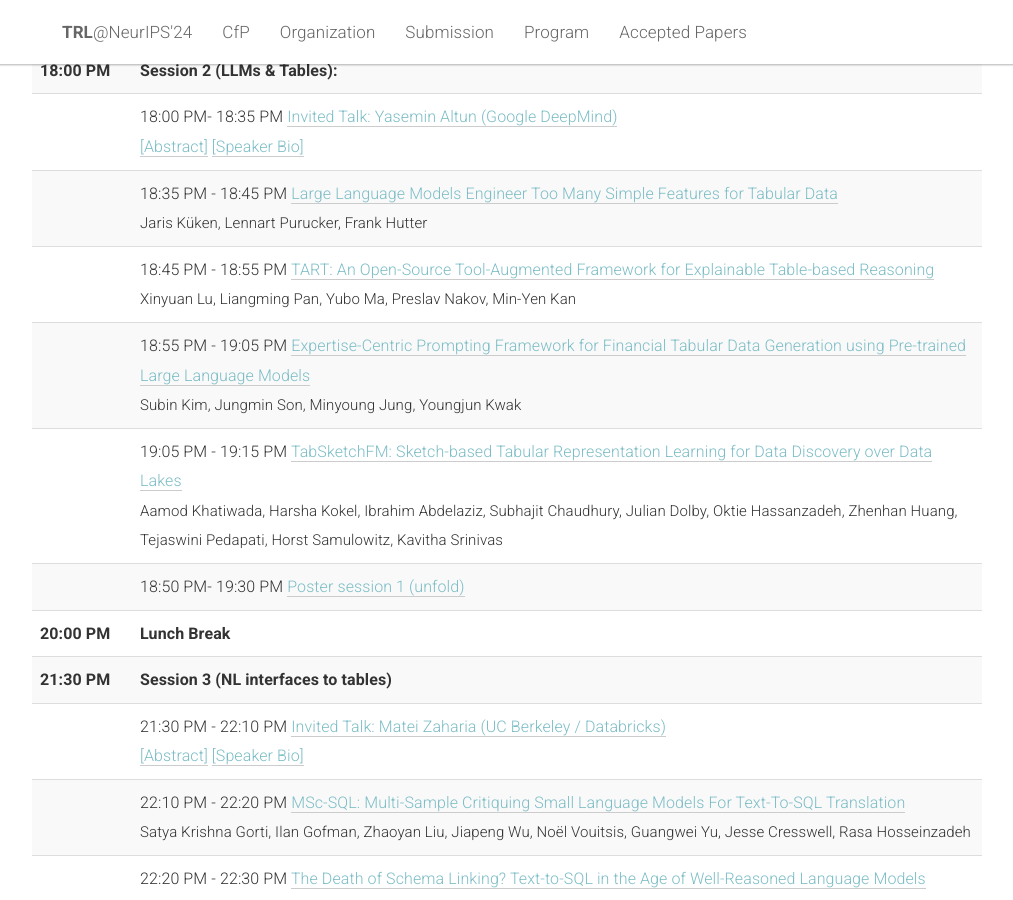
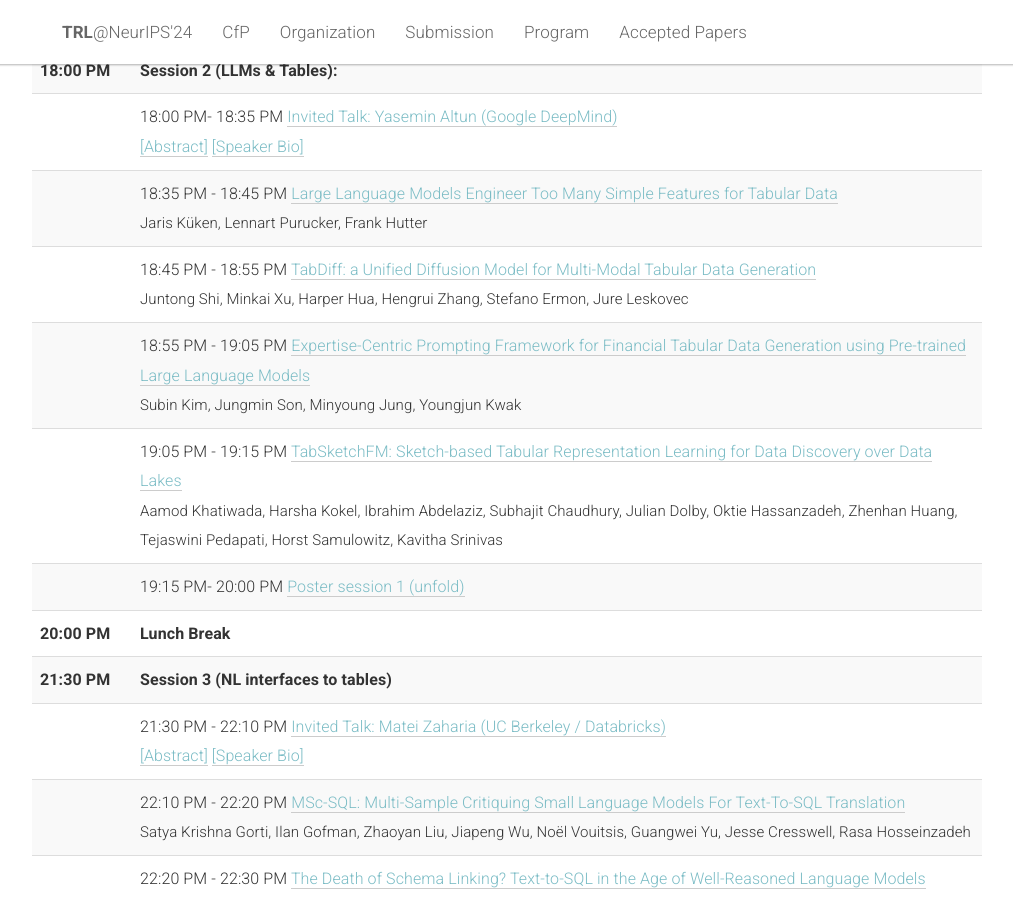
Before and after one commit to table-representation-learning/table-representation-learning.github.io, a Jekyll site: the page built from _pages/home.html, in a window 1280 px wide and 900 px high, scrolled down 3496 px. Shown: the whole window, without its empty margins (133-1146 px from the left). Built offline with Jekyll 4.4.1, drawn with Linux system fonts in a browser that asks for light colours; some of the changed text lies outside the part shown.

Commit message:
update orals

```diff
--- a/_pages/home.html
+++ b/_pages/home.html
@@ -516,9 +516,9 @@ Varoquaux has worked at UC Berkeley, McGill, and university of Florence. He did
                                     <td>
                                     <span scope="row" data-time="10:45">10:45 AM</span> -
                                     <span scope="row" data-time="10:55">10:55 AM</span>
-                                    <a class="paper-title" href="https://openreview.net/forum?id=UF8RE1rkfU" target="_blank">TART: An Open-Source Tool-Augmented Framework for Explainable Table-based Reasoning</a>
+                                    <a class="paper-title" href="https://openreview.net/forum?id=UF8RE1rkfU" target="_blank">TabDiff: a Unified Diffusion Model for Multi-Modal Tabular Data Generation</a>
                                     <br/>
-                                    <span class="paper-authors">Xinyuan Lu, Liangming Pan, Yubo Ma, Preslav Nakov, Min-Yen Kan
+                                    <span class="paper-authors">Juntong Shi, Minkai Xu, Harper Hua, Hengrui Zhang, Stefano Ermon, Jure Leskovec
                                     </span>
                                     </td>
                                 </tr>
@@ -549,8 +549,8 @@ Varoquaux has worked at UC Berkeley, McGill, and university of Florence. He did
                                 <tr>
                                     <th ></th>
                                     <td>
-                                    <span scope="row" data-time="10:50">11:15 AM</span>-
-                                    <span scope="row" data-time="11:30">12:00 AM</span>
+                                    <span scope="row" data-time="11:15">11:15 AM</span>-
+                                    <span scope="row" data-time="12:00">12:00 AM</span>
                                         <a data-toggle="collapse" href="#poster-1" aria-cexpanded="false"
                                         aria-controls="poster-1">Poster session 1 (unfold)</a>
                                         <div class="collapse" id="poster-1">
@@ -570,6 +570,7 @@ Varoquaux has worked at UC Berkeley, McGill, and university of Florence. He did
                                             <li>PyTorch Frame: A Modular Framework for Multi-Modal Tabular Learning</li>
                                             <li>Scaling Generative Tabular Learning for Large Language Models</li>
 
+                                            <li>TabDiff: a Unified Diffusion Model for Multi-Modal Tabular Data Generation</li>
                                             <li>Large Language Models Engineer Too Many Simple Features for Tabular Data</li>
                                             <li>TART: An Open-Source Tool-Augmented Framework for Explainable Table-based Reasoning</li>
                                             <li>Expertise-Centric Prompting Framework for Financial Tabular Data Generation using Pre-trained Large Language Models</li>
@@ -959,6 +960,13 @@ Varoquaux has worked at UC Berkeley, McGill, and university of Florence. He did
                     </li>
 
                     <li>
+                        <a class="paper-title" href="https://openreview.net/forum?id=LoSpFLqaHg" target="_blank">TabDiff: a Unified Diffusion Model for Multi-Modal Tabular Data Generation</a>
+                        <br>
+                        <span class="paper-authors">Juntong Shi, Minkai Xu, Harper Hua, Hengrui Zhang, Stefano Ermon, Jure Leskovec
+                        <br>
+                    </li>
+
+                    <li>
                         <a class="paper-title" href="https://openreview.net/forum?id=N3o3jF9H0G" target="_blank">Expertise-Centric Prompting Framework for Financial Tabular Data Generation using Pre-trained Large Language Models</a>
                         <br>
                         <span class="paper-authors">Subin Kim, Jungmin Son, Minyoung Jung, Youngjun Kwak
@@ -1294,13 +1302,6 @@ Varoquaux has worked at UC Berkeley, McGill, and university of Florence. He did
                     <a class="paper-title" href="https://openreview.net/forum?id=hA0b6MUbSF" target="_blank">Synthetic SQL Column Descriptions and Their Impact on Text-to-SQL Performance</a>
                     <br>
                     <span class="paper-authors">Niklas Wretblad, Oskar Holmström, Erik Larsson, Axel Wiksäter, Hjalmar Öhman, Oscar Söderlund, Ture Pontén, Martin Forsberg, Martin Sörme, Fredrik Heintz
-                    <br>
-                </li>
-
-                <li>
-                    <a class="paper-title" href="https://openreview.net/forum?id=LoSpFLqaHg" target="_blank">TabDiff: a Unified Diffusion Model for Multi-Modal Tabular Data Generation</a>
-                    <br>
-                    <span class="paper-authors">Juntong Shi, Minkai Xu, Harper Hua, Hengrui Zhang, Stefano Ermon, Jure Leskovec
                     <br>
                 </li>
 
```
